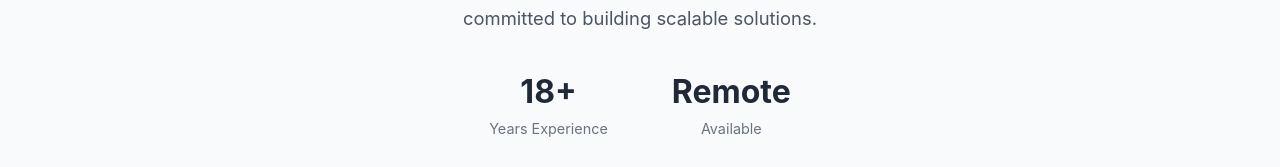
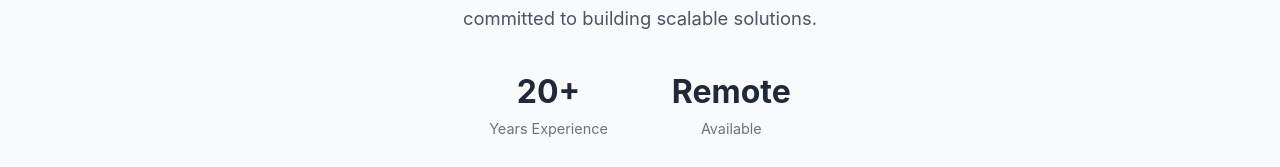
Before and after one commit to aluczak/aluczak.github.io, a React (Vite) app: page / in a window 1280 px wide. Shown: the part 393-560 px from the top of the page. Built offline with nearby package versions, Linux system fonts and the light colour scheme.

Commit message:
Replace hardcoded total years with calculated

```diff
--- a/src/data/experience.ts
+++ b/src/data/experience.ts
@@ -71,4 +71,6 @@ export const experience: Experience[] = [
   }
 ]
 
-export const totalYears = 18
+const START_YEAR = 2006
+
+export const totalYears = new Date().getFullYear() - START_YEAR
```
